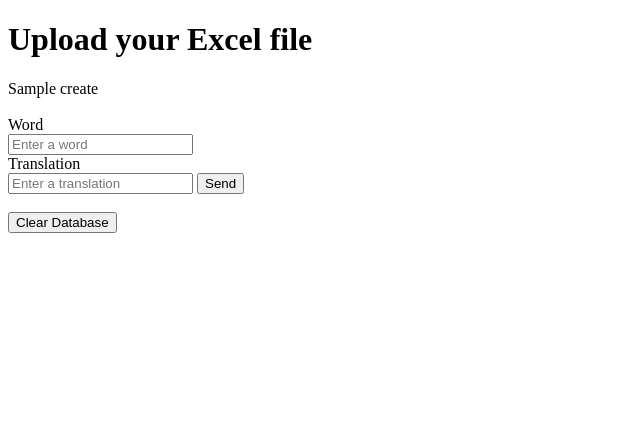
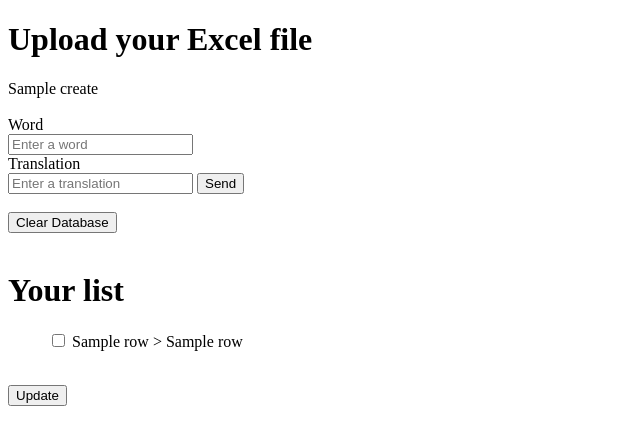
Before and after one commit to Achotna/Language_App, a Flask app: template templates/index.html in a window 1280 px wide. Shown: the top 445 px of the page, without its empty margins (0-640 px from the left). Run offline with Flask 3, Linux system fonts and the light colour scheme; the template is opened without the code that fills it: most values are stand-ins (such as "Sample title", 1, 10 or a date in 2020).

Commit message:
update status

```diff
--- a/main.py
+++ b/main.py
@@ -1,4 +1,4 @@
-from flask import Flask, render_template, request
+from flask import Flask, render_template, request, url_for, redirect
 from flask_dropzone import Dropzone
 import pandas as pd
 from sqlalchemy import create_engine
@@ -15,6 +15,9 @@ dropzone = Dropzone(app)
 
 @app.route("/",methods=["GET", "POST"])
 def home():
+
+    rows=None
+
     #initialize database
     conn = sqlite3.connect("vocab.db")
     cursor = conn.cursor()
@@ -78,14 +81,59 @@ def home():
             conn.commit()
 
 
-        conn.close()
 
 
 
 
 
 
-    return render_template('index.html')
+
+
+
+
+
+
+
+
+
+
+
+
+
+
+
+
+
+
+
+
+
+
+
+
+
+
+        update = request.form.get("update")
+
+        if update:
+            status_list = []
+            for i in range(1, len(rows)+1):
+                check = request.form.get(f"check_{i}")
+                word_id = request.form.get(f"word_id_{i}")
+                status_list.append(1 if check else 0)
+                new_status = 1 if check else 0
+                cursor.execute("UPDATE vocab SET status = ? WHERE id = ?", (new_status, word_id))
+            conn.commit()
+            print(status_list)
+
+
+
+        cursor.execute("SELECT * FROM vocab")
+        rows = cursor.fetchall()
+        conn.close()
+
+
+    return render_template('index.html', rows=rows)
 
 
 
--- a/templates/index.html
+++ b/templates/index.html
@@ -35,6 +35,33 @@
         <button type="submit" name="clear" value="true">Clear Database</button>
     </form>
 
+    <br>
+
+
+    <h1>Your list</h1>
+      <div class="scroll-box">
+        <form method="POST">
+        <ul>
+          {% if rows %}
+            {% for row in rows %}
+
+            <input type="hidden" name="word_id_{{ loop.index }}" value="{{ row[0] }}">
+            <input type="checkbox" name="check_{{ loop.index }}" {% if row[3] == 1 %}checked{% endif %}>
+
+              <span>{{ row[1]}} > {{ row[2]}}</span>
+                <br>
+                <br>
+            {% endfor %}
+          {% else %}
+            <p>Vous n'avez aucun mot</p>
+          {% endif %}
+        </ul>
+
+
+            <button type="submit" name="update" value="true">Update</button>
+        </form>
+
+</div>
 
 
 
```
Also changed, not shown: vocab.db.
